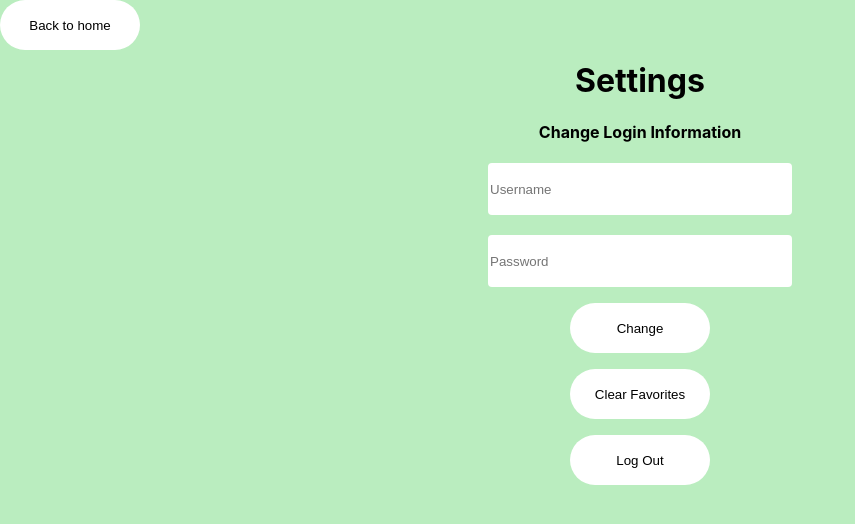
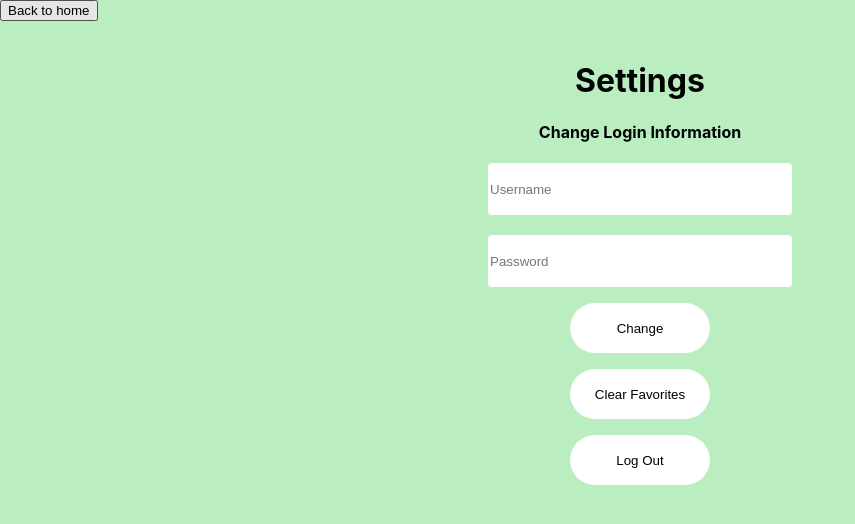
Before and after one commit to nyu-software-engineering/spring-2020-frugal-eye, a React (Create React App) app in the folder front-end/: page /settings in a window 1280 px wide. Shown: the top 524 px of the page, without its empty margins (0-855 px from the left). Built offline with nearby package versions, Linux system fonts and the light colour scheme.

Commit message:
centralised the css for background-color

```diff
--- a/front-end/src/AddIngredients.css
+++ b/front-end/src/AddIngredients.css
@@ -1,7 +1,3 @@
-body{
-    background: #BAEDBF;
-}
-
 div {
     text-align: center;
 }
@@ -9,24 +5,6 @@ div {
 ul {
     padding: 0;
     list-style-type: none;
-}
-
-.back-button {
-    float: left;
-    background-color: white;
-    border-top-left-radius: 28px;
-    border-top-right-radius: 28px;
-    border-bottom-right-radius: 28px;
-    border-bottom-left-radius: 28px;
-    text-indent: 0;
-    border: none;
-    display:inline-block;
-    color: black;
-    height: 50px;
-    line-height: 50px;
-    width: 140px;
-    text-decoration: none;
-    text-align: center;
 }
 
 .ing_input {
--- a/front-end/src/App.css
+++ b/front-end/src/App.css
@@ -1,6 +1,3 @@
-body{
-  background: #BAEDBF;
-}
 
 .App {
   text-align: center;
--- a/front-end/src/RecipeList.css
+++ b/front-end/src/RecipeList.css
@@ -1,6 +1,3 @@
-body {
-	background: #BAEDBF
-}
 
 .back-button {
     float: left;
--- a/front-end/src/recipepage.css
+++ b/front-end/src/recipepage.css
@@ -1,6 +1,3 @@
-body{
-    background: #BAEDBF;
-}
 
 .backb {
     float: left;
--- a/front-end/src/register.css
+++ b/front-end/src/register.css
@@ -1,6 +1,3 @@
-body{
-  background: #BAEDBF;
-}
 
 .register {
   display: flex;
--- a/front-end/src/standard.css
+++ b/front-end/src/standard.css
@@ -1,3 +1,7 @@
+body {
+	background-color: #BAEDBF;
+}
+
 .standard_button {
   	background-color: white;
 	border-top-left-radius: 28px;
```
